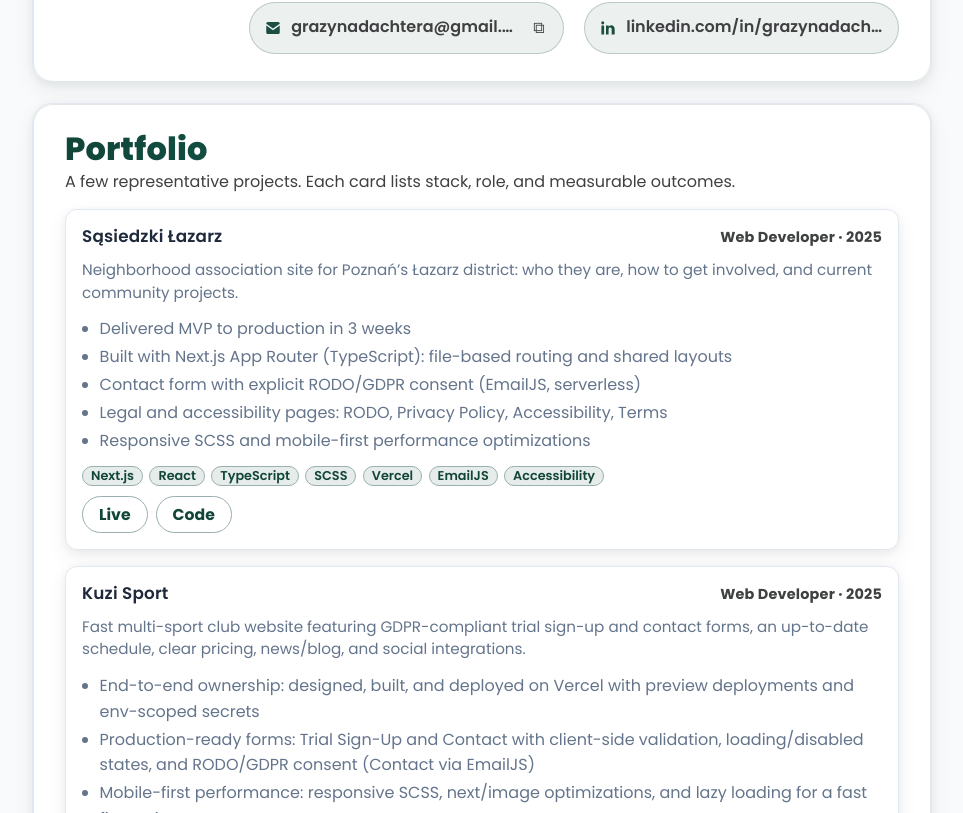
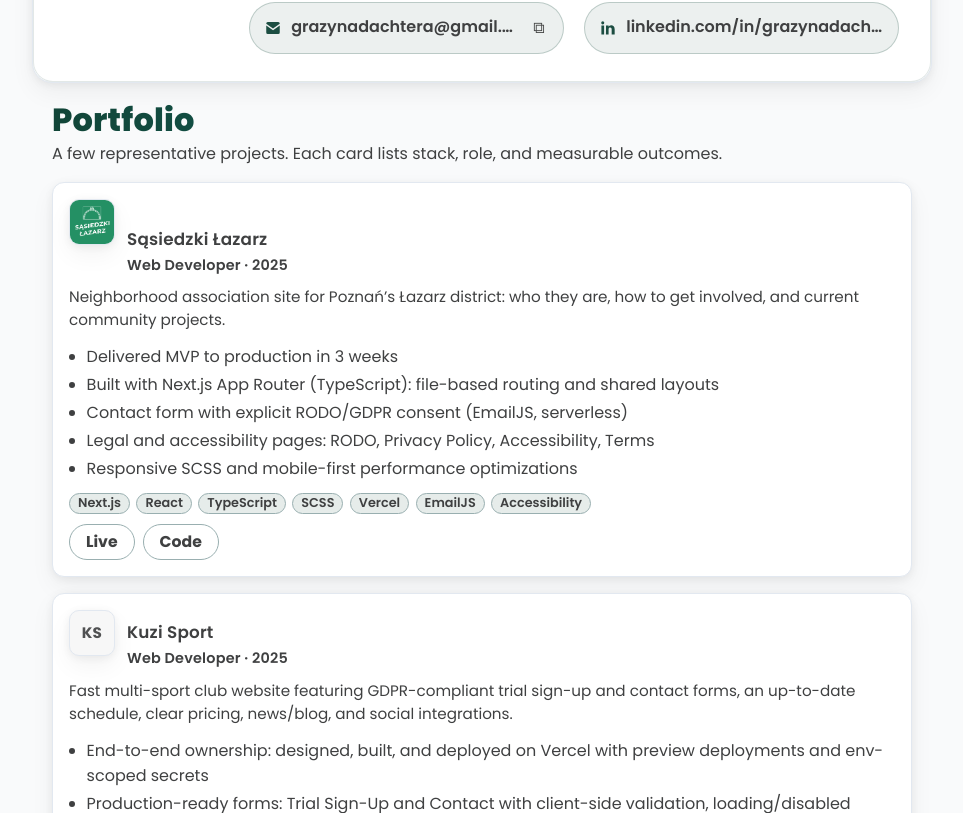
Before and after one commit to GrazynaDachtera/grazynadachtera, a Next.js app: page / in a window 1280 px wide. Shown: the part 547-1360 px from the top of the page, without its empty margins (158-1121 px from the left). Built offline with nearby package versions, Linux system fonts and the light colour scheme.

Commit message:
added logo cards to each project

```diff
--- a/src/components/Body/Portfolio/Portfolio.scss
+++ b/src/components/Body/Portfolio/Portfolio.scss
@@ -6,15 +6,23 @@ $border: var(--border);
 $surface: var(--surface);
 $shadow1: var(--shadow-1);
 
-/* one source of truth for title & meta size */
 $heading-size: clamp(1.05rem, 1.6vw, 1.25rem);
 
+.accent-gradient {
+  font-size: clamp(1.8rem, 3.6vw, 2.3rem);
+  font-weight: 800;
+  letter-spacing: .2px;
+  margin: 0;
+  line-height: 1.05;
+}
+
 .portfolio {
-  @include ui.card(20px, 1.5rem);
   max-width: 900px;
   margin: 1.25rem auto 0;
+  padding: 0 1rem;
+  color: var(--text);
 
-  @media (min-width: 640px) { padding: 1.75rem 2rem; }
+  @media (min-width: 640px) { padding: 0 1.25rem; }
 
   &__header { margin-bottom: .75rem; }
 
@@ -30,6 +38,8 @@ $heading-size: clamp(1.05rem, 1.6vw, 1.25rem);
     margin: 0 0 .9rem;
     color: $text;
     font-size: 1rem;
+    line-height: 1.7;
+    font-weight: 400;
   }
 
   &__grid {
@@ -51,24 +61,69 @@ $heading-size: clamp(1.05rem, 1.6vw, 1.25rem);
 
 .project-card {
   background: $surface;
-  border: 0;
-  border-radius: 16px;
-  padding: 1rem;
+  border: 1px solid $border;
+  border-radius: 20px;
+  padding: 1.5rem;
   display: grid;
   gap: .7rem;
   box-shadow: $shadow1;
-  color: $text;
+  color: $text !important;
+  position: relative;
+
+  @media (min-width: 640px) { padding: 1.75rem 2rem; }
 
   &:focus-within {
     outline: 2px solid $accent;
     outline-offset: 2px;
   }
 
+  &,
+  p,
+  li,
+  span,
+  time,
+  a {
+    color: $text !important;
+  }
+
   &__head {
     display: flex;
-    justify-content: space-between;
-    align-items: baseline;
-    gap: .75rem;
+    align-items: flex-start;
+    gap: .85rem;
+  }
+
+  &__brand {
+    position: relative;
+    width: 44px;
+    height: 44px;
+    flex: 0 0 44px;
+    border: 1px solid $border;
+    border-radius: 10px;
+    background: color-mix(in srgb, $text 4%, $surface);
+    overflow: hidden;
+    box-shadow: $shadow1;
+
+    img { object-fit: contain; }
+  }
+
+  &__brand--fallback {
+    display: grid;
+    place-items: center;
+
+    span {
+      font-weight: 700;
+      font-size: .95rem;
+      letter-spacing: .2px;
+      color: $text;
+      opacity: .9;
+    }
+  }
+
+  &__head-text {
+    display: grid;
+    gap: .2rem;
+    min-width: 0;
+    flex: 1 1 auto;
   }
 
   &__title {
@@ -76,10 +131,10 @@ $heading-size: clamp(1.05rem, 1.6vw, 1.25rem);
     font-size: $heading-size;
     font-weight: 700;
     letter-spacing: .2px;
-    color: $accent;
+    color: $text !important;
 
     a {
-      color: inherit;
+      color: inherit !important;
       text-decoration: none;
       border-bottom: 1px solid transparent;
 
@@ -94,24 +149,25 @@ $heading-size: clamp(1.05rem, 1.6vw, 1.25rem);
   &__meta {
     margin: 0;
     white-space: nowrap;
-    font-size: $heading-size;
-    font-weight: 700;
+    font-size: clamp(.9rem, .88rem + .15vw, 1.02rem);
+    font-weight: 600;
     letter-spacing: .2px;
-    color: $accent;
+    color: $text !important;
   }
 
   &__summary {
     margin: 0;
     font-size: 1rem;
-    line-height: 1.6;
-    color: $text;
+    line-height: 1.7;
+    font-weight: 400;
+    color: $text !important;
   }
 
   &__highlights {
     list-style: disc;
     padding-left: 1.1rem;
     margin: 0;
-    color: $text;
+    color: $text !important;
 
     li { margin: .2rem 0; }
   }
@@ -130,33 +186,24 @@ $heading-size: clamp(1.05rem, 1.6vw, 1.25rem);
   }
 }
 
+.project-card__tags .pill,
+.project-card__tags .tag {
+  color: var(--accent);
+  border: 1px solid color-mix(in srgb, var(--accent) 35%, var(--border));
+  background: color-mix(in srgb, var(--accent) 10%, transparent);
+}
+
 .project-card__links .btn.btn--ghost,
 .project-card__links .btn.btn--ghost:visited,
 .project-card__links .btn.btn--ghost:focus,
 .project-card__links .btn.btn--ghost:hover {
-  color: var(--accent);
-  border-color: color-mix(in srgb, var(--accent) 35%, var(--border));
+  color: var(--text) !important;
+  border: 1px solid color-mix(in srgb, var(--accent) 35%, var(--border));
 }
 
 .project-card__links .btn.btn--ghost:hover { border-color: var(--accent); }
 
-.project-card__tags .pill,
-.project-card__tags .tag {
-  color: var(--accent);
-  border-color: color-mix(in srgb, var(--accent) 35%, var(--border));
-  background: color-mix(in srgb, var(--accent) 10%, transparent);
-}
-
 @media print {
-  .portfolio {
-    margin-top: .5rem;
-    padding: 0;
-    background: transparent;
-    border: 0;
-    box-shadow: none;
-  }
-
   .project-card { break-inside: avoid; page-break-inside: avoid; }
-
   .project-card__links a[href^="http"]::after { content: " (" attr(href) ")"; }
 }
--- a/src/components/Body/Portfolio/Portfolio.tsx
+++ b/src/components/Body/Portfolio/Portfolio.tsx
@@ -1,6 +1,7 @@
 "use client";
 
 import React from "react";
+import Image from "next/image";
 import "./Portfolio.scss";
 import { Poppins } from "next/font/google";
 
@@ -16,6 +17,11 @@ export type Project = {
   repoUrl?: string;
   order: number;
   wide?: boolean;
+  logo?: {
+    src: string;
+    alt?: string;
+    bg?: string;
+  };
 };
 
 const poppins = Poppins({
@@ -54,7 +60,9 @@ const PROJECTS = [
     repoUrl: "https://github.com/GrazynaDachtera/SasiedzkiLazarz.git",
     order: 1,
     wide: true,
+    logo: { src: "/logo1.png", alt: "Sąsiedzki Łazarz logo" },
   }),
+
   p({
     title: "Kuzi Sport",
     siteUrl: "https://kuzisportreact-mxhw.vercel.app/",
@@ -155,6 +163,40 @@ function Tag({ children }: { children: React.ReactNode }) {
   return <span className="tag pill">{children}</span>;
 }
 
+function BrandLogo({ logo, title }: { logo?: Project["logo"]; title: string }) {
+  if (!logo?.src) {
+    const initials = title
+      .split(/\s+/)
+      .filter(Boolean)
+      .slice(0, 2)
+      .map((w) => w[0]?.toUpperCase())
+      .join("");
+    return (
+      <div
+        className="project-card__brand project-card__brand--fallback"
+        aria-hidden="true"
+      >
+        <span>{initials || "•"}</span>
+      </div>
+    );
+  }
+  return (
+    <div
+      className="project-card__brand"
+      style={
+        logo.bg ? ({ background: logo.bg } as React.CSSProperties) : undefined
+      }
+    >
+      <Image
+        src={logo.src}
+        alt={logo.alt || `${title} logo`}
+        fill
+        sizes="44px"
+      />
+    </div>
+  );
+}
+
 export default function Portfolio() {
   const items = [...PROJECTS].sort((a, b) => a.order - b.order);
 
@@ -187,6 +229,8 @@ export default function Portfolio() {
                 itemType="https://schema.org/CreativeWork"
               >
                 <div className="project-card__head">
+                  <BrandLogo logo={p.logo} title={p.title} />
+                  <div className="project-card__head-text">
                     <h3
                       id={headingId}
                       className="project-card__title"
@@ -207,6 +251,7 @@ export default function Portfolio() {
                       <span aria-hidden="true"> · </span>
                       <time>{p.period}</time>
                     </p>
+                  </div>
                 </div>
 
                 <p className="project-card__summary" itemProp="description">
```
Also changed, not shown: public/logo1.png (added). Lines whose indentation alone changed are shown as unchanged.
